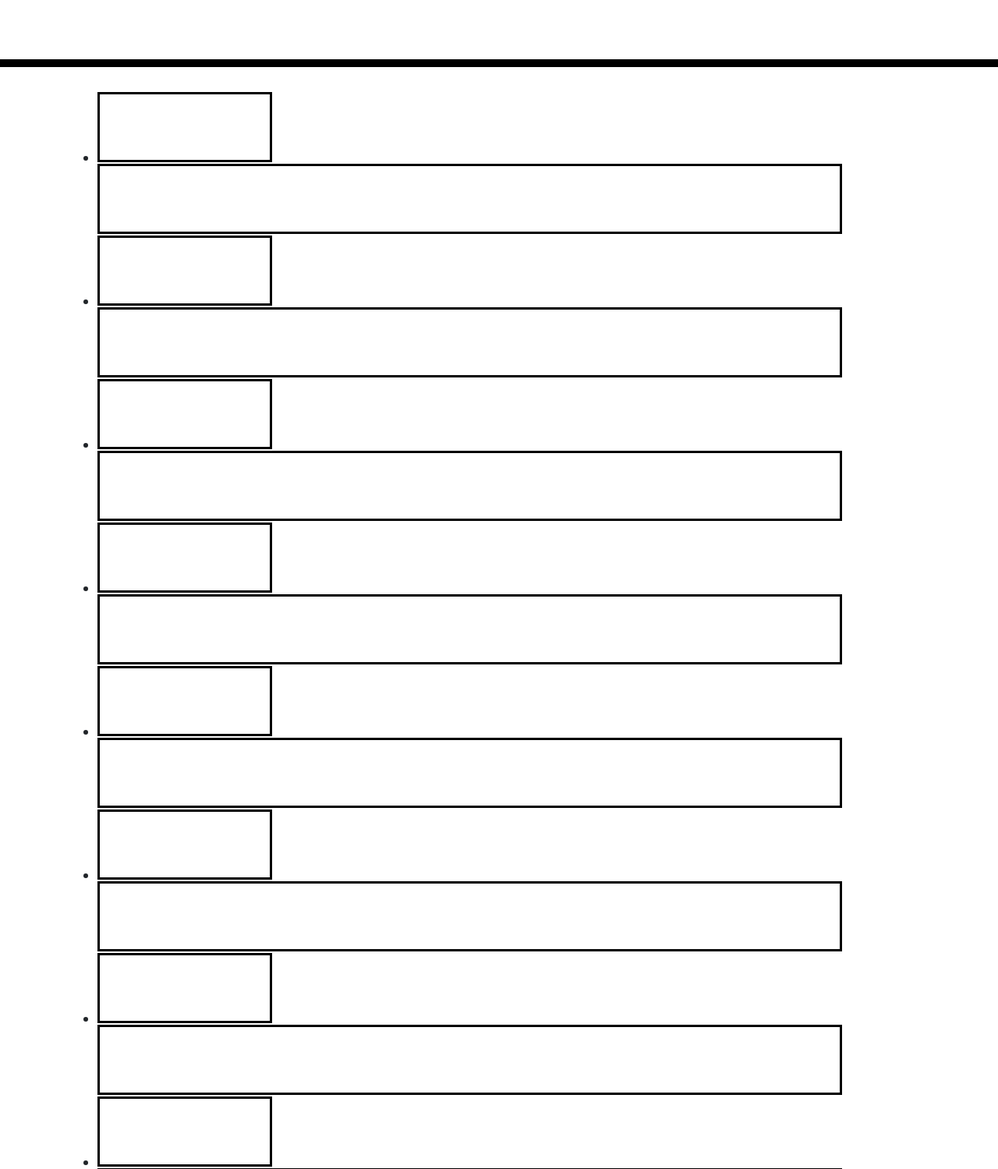
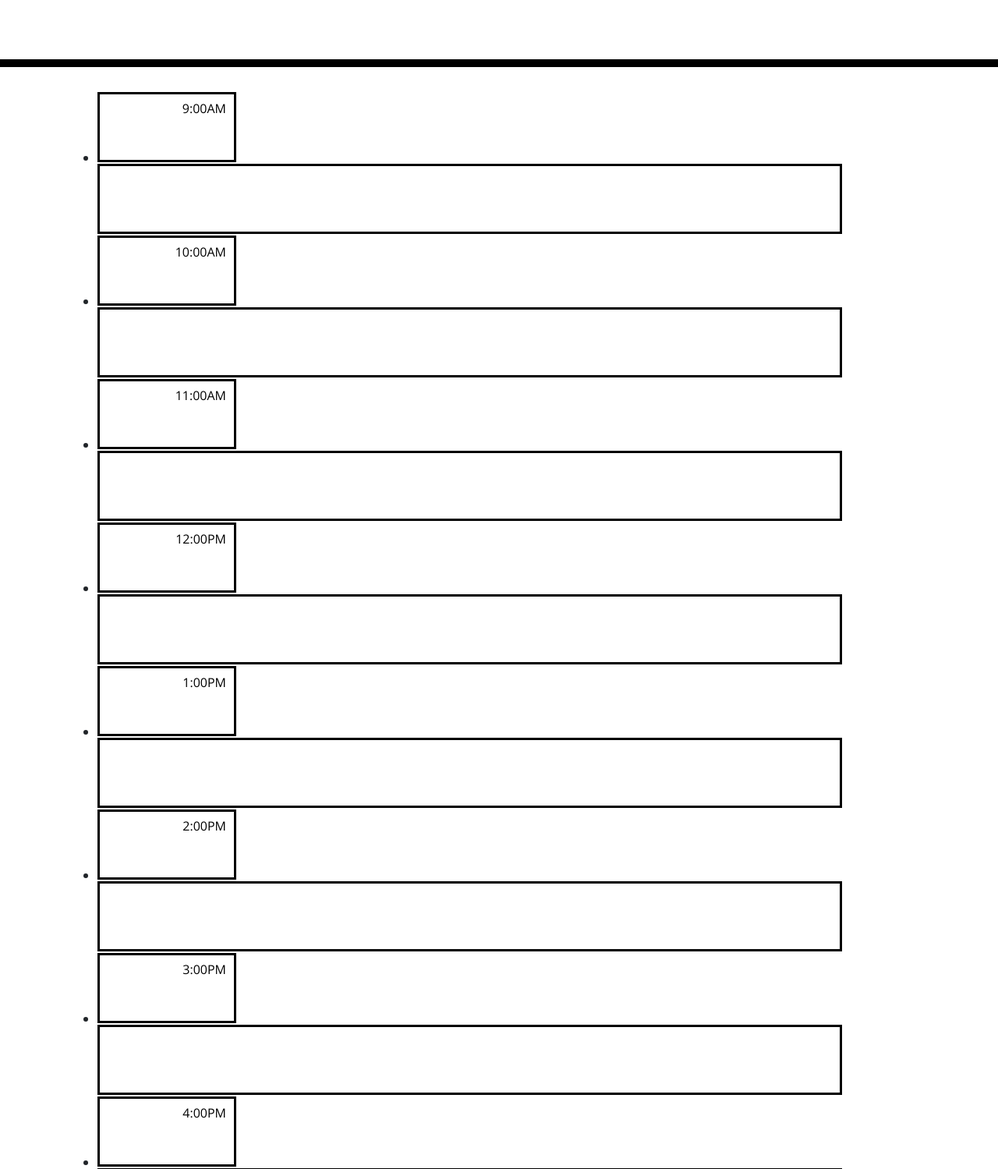
Before and after one commit to omiinaya/day-planner, a plain HTML site: page index.html in a window 1280 px wide. Shown: the part 182-1681 px from the top of the page at 78% size. Drawn offline with nearby package versions, Linux system fonts and the light colour scheme.

Commit message:
pre-filled time values, disabled time areas, organized things a bit.

```diff
--- a/index.html
+++ b/index.html
@@ -30,16 +30,17 @@
     </header>
     <div class="container">
       <ul>
-        <li><textarea class="hours" rows="4" cols="20"></textarea><textarea class="input" rows="4" cols="100"></textarea></li>
-        <li><textarea class="hours" rows="4" cols="20"></textarea><textarea class="input" rows="4" cols="100"></textarea></li>
-        <li><textarea class="hours" rows="4" cols="20"></textarea><textarea class="input" rows="4" cols="100"></textarea></li>
-        <li><textarea class="hours" rows="4" cols="20"></textarea><textarea class="input" rows="4" cols="100"></textarea></li>
-        <li><textarea class="hours" rows="4" cols="20"></textarea><textarea class="input" rows="4" cols="100"></textarea></li>
-        <li><textarea class="hours" rows="4" cols="20"></textarea><textarea class="input" rows="4" cols="100"></textarea></li>
-        <li><textarea class="hours" rows="4" cols="20"></textarea><textarea class="input" rows="4" cols="100"></textarea></li>
-        <li><textarea class="hours" rows="4" cols="20"></textarea><textarea class="input" rows="4" cols="100"></textarea></li>
+        <li><textarea class="hour" rows="4" cols="15" disabled>9:00AM</textarea><textarea class="input" rows="4" cols="100"></textarea></li>
+        <li><textarea class="hour" rows="4" cols="15" disabled>10:00AM</textarea><textarea class="input" rows="4" cols="100"></textarea></li>
+        <li><textarea class="hour" rows="4" cols="15" disabled>11:00AM</textarea><textarea class="input" rows="4" cols="100"></textarea></li>
+        <li><textarea class="hour" rows="4" cols="15" disabled>12:00PM</textarea><textarea class="input" rows="4" cols="100"></textarea></li>
+        <li><textarea class="hour" rows="4" cols="15" disabled>1:00PM</textarea><textarea class="input" rows="4" cols="100"></textarea></li>
+        <li><textarea class="hour" rows="4" cols="15" disabled>2:00PM</textarea><textarea class="input" rows="4" cols="100"></textarea></li>
+        <li><textarea class="hour" rows="4" cols="15" disabled>3:00PM</textarea><textarea class="input" rows="4" cols="100"></textarea></li>
+        <li><textarea class="hour" rows="4" cols="15" disabled>4:00PM</textarea><textarea class="input" rows="4" cols="100"></textarea></li>
+        <li><textarea class="hour" rows="4" cols="15" disabled>5:00PM</textarea><textarea class="input" rows="4" cols="100"></textarea></li>
+      </ul>
     </div>
-
     <script src="https://code.jquery.com/jquery-3.4.1.min.js"></script>
     <script src="https://cdnjs.cloudflare.com/ajax/libs/moment.js/2.24.0/moment.min.js"></script>
   </body>
--- a/style.css
+++ b/style.css
@@ -20,43 +20,34 @@ textarea{
   border-radius: 0;
   border-bottom: 10px solid black;
 }
-
 .description{
   white-space: pre-wrap;
 }
-
 .time-block{
   text-align: center;
   border-radius: 15px;
 }
-
 .row {
   white-space: pre-wrap;
   height: 80px;
   border-top: 1px solid white;;
 }
-
 .hour {
   background-color: #ffffff;
   color: #000000;
-  border-top: 1px dashed #000000;
 }
-
 .past {
   background-color: #d3d3d3;
   color: white;
 }
-
 .present {
   background-color: #ff6961;
   color: white;
 }
-
 .future {
   background-color: #77dd77;
   color: white;
 }
-
 .saveBtn {
   border-left: 1px solid black;
   border-top-right-radius: 15px;
@@ -64,7 +55,6 @@ textarea{
   background-color: #06AED5;
   color: white;
 }
-
 .saveBtn i:hover {
   font-size: 20px;
   transition: all .3s ease-in-out;
@@ -75,3 +65,9 @@ textarea {
   border-style: solid;
   border-width: 3px;
 }
+.input-disabled{
+  background-color:#FFF !important;
+}
+.hour {
+text-align:right;
+}
```
Also changed, not shown: script.js (added).
